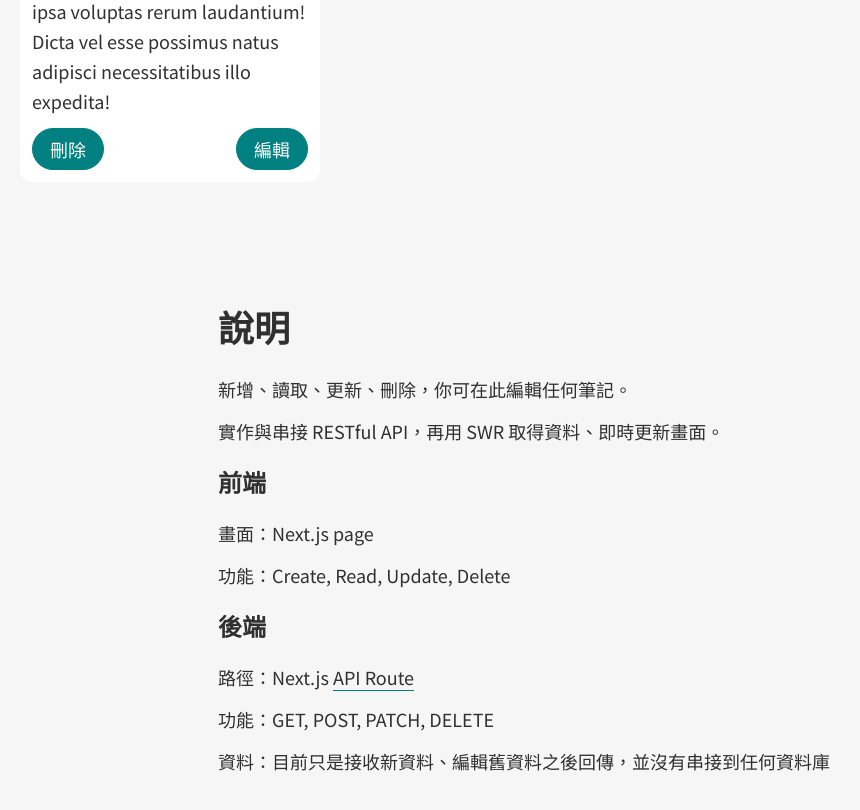
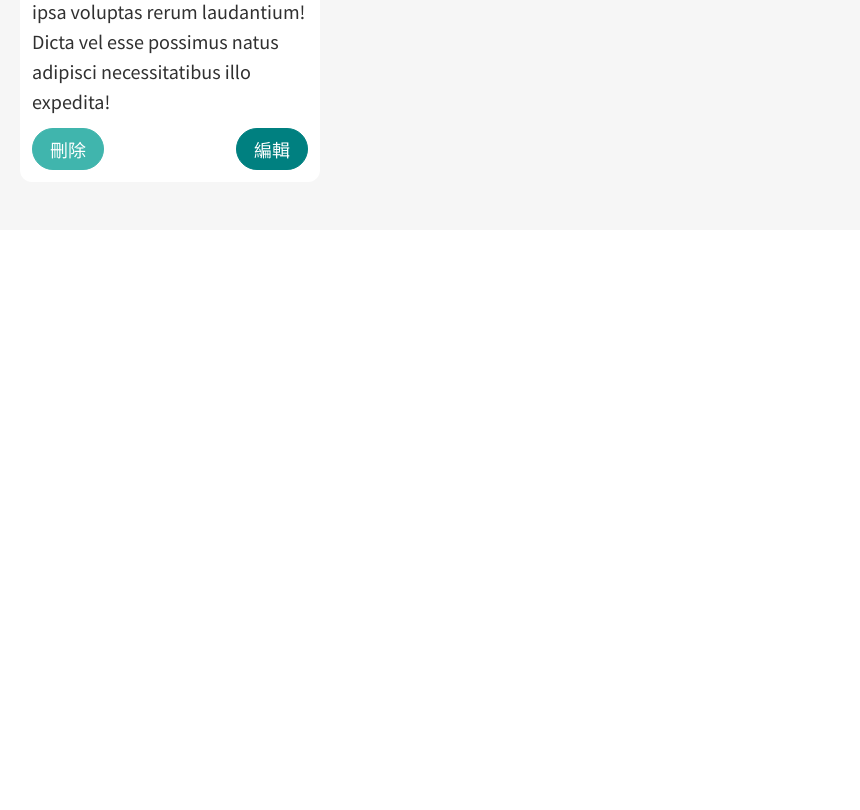
Before and after one commit to TzuHanChen/personal-website-old, a Next.js app: page /simple-note in a window 1280 px wide. Shown: the part 640-1450 px from the top of the page, without its empty margins (110-970 px from the left). After the commit the page ends 870 px from the top, so only its background shows below. Built offline with nearby package versions, Linux system fonts and the light colour scheme.

Commit message:
Updated simple note button type

```diff
--- a/src/pages/simple-note.tsx
+++ b/src/pages/simple-note.tsx
@@ -93,7 +93,7 @@ function UpdateNote({ id, mutate, setControl }:
 					className={styles.inputText} />
 				<Button onClick={handleUpdate}>確定</Button>
 			</div>
-			<Button onClick={() => setControl('options')}>取消</Button>
+			<Button onClick={() => setControl('options')} type='secondary'>取消</Button>
 		</>
 	)
 }
@@ -117,7 +117,7 @@ function DeleteNote({ id, mutate, setControl }:
 				<Text>要刪除這個筆記嗎？</Text>
 				<Button onClick={handleDelete}>確定</Button>
 			</div>
-			<Button onClick={() => setControl('options')}>取消</Button>
+			<Button onClick={() => setControl('options')} type='secondary'>取消</Button>
 		</>
 	)
 }
@@ -130,7 +130,7 @@ function ControlArea({ id, mutate }:
 	if (control == 'options') {
 		controlArea =
 			<div className={styles.jcsb}>
-				<Button onClick={() => setControl('delete')}>刪除</Button>
+				<Button onClick={() => setControl('delete')} type='secondary'>刪除</Button>
 				<Button onClick={() => setControl('update')}>編輯</Button>
 			</div>;
 	}
@@ -168,27 +168,6 @@ function Notes({ data, error, isLoading, mutate }:
 	}
 }
 
-function Info() {
-	return (
-		<TextSection id="info">
-			<Text type="h2">說明</Text>
-			<Text>新增、讀取、更新、刪除，你可在此編輯任何筆記。</Text>
-			<Text>實作與串接 RESTful API，再用 SWR 取得資料、即時更新畫面。</Text>
-
-			<Text type="h3">前端</Text>
-			<Text>畫面：Next.js page</Text>
-			<Text>功能：Create, Read, Update, Delete</Text>
-
-			<Text type="h3">後端</Text>
-			<Text>路徑：Next.js{' '}
-				<Text type="link" href="/api/simple-note" newtab>API Route</Text>
-			</Text>
-			<Text>功能：GET, POST, PATCH, DELETE</Text>
-			<Text>資料：目前只是接收新資料、編輯舊資料之後回傳，並沒有串接到任何資料庫</Text>
-		</TextSection>
-	)
-}
-
 export default function MiniNote() {
 	const { data, error, isLoading, mutate } = useSWR(url, GetData);
 
@@ -204,7 +183,6 @@ export default function MiniNote() {
 					<div className={styles.jcsb}>
 						<Text type="h1">簡單筆記</Text>
 						{/* <Text type="h1">留言板 Bulletin board</Text> */}
-						<Button href="#info">說明</Button>
 						<CreateNote mutate={mutate} />
 					</div>
 
@@ -212,8 +190,6 @@ export default function MiniNote() {
 						<Notes data={data} error={error} isLoading={isLoading} mutate={mutate} />
 					</BlockArea>
 				</BlockSection>
-
-				<Info />
 			</main>
 		</>
 	)
```
